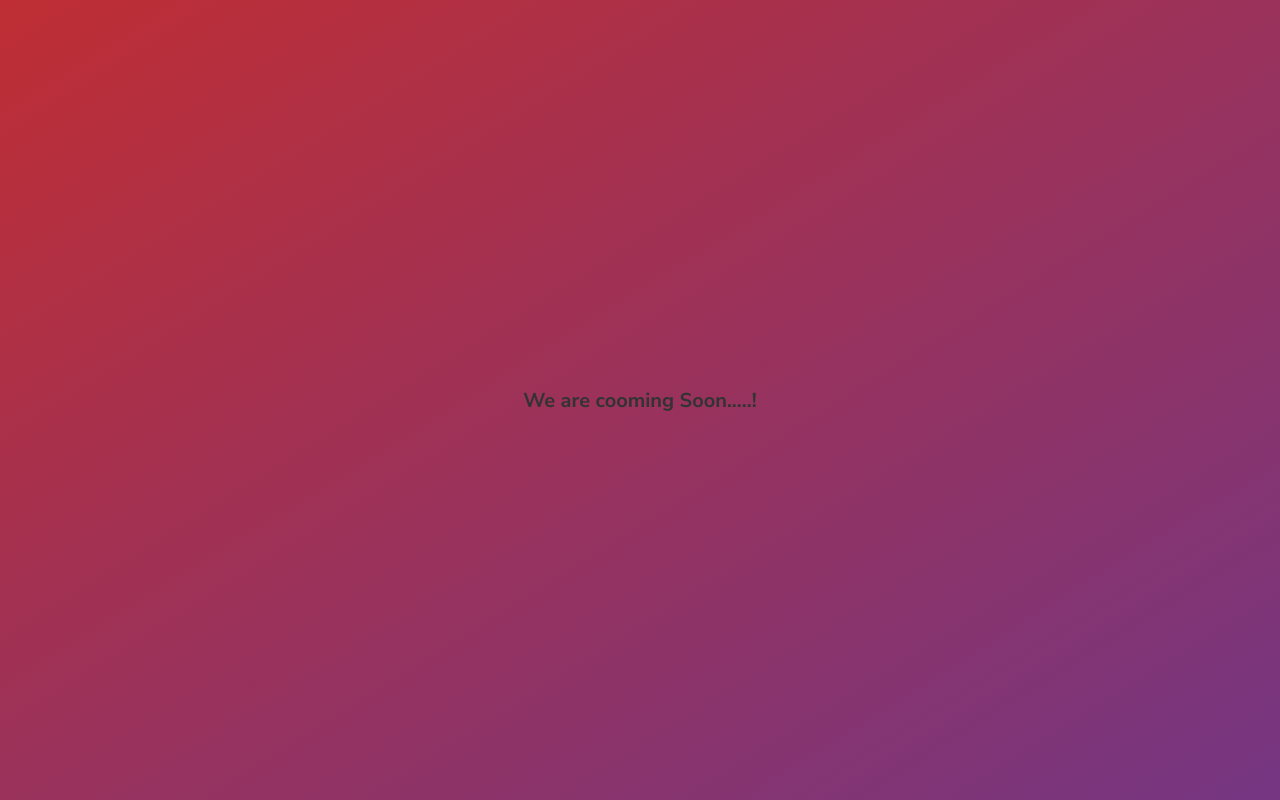
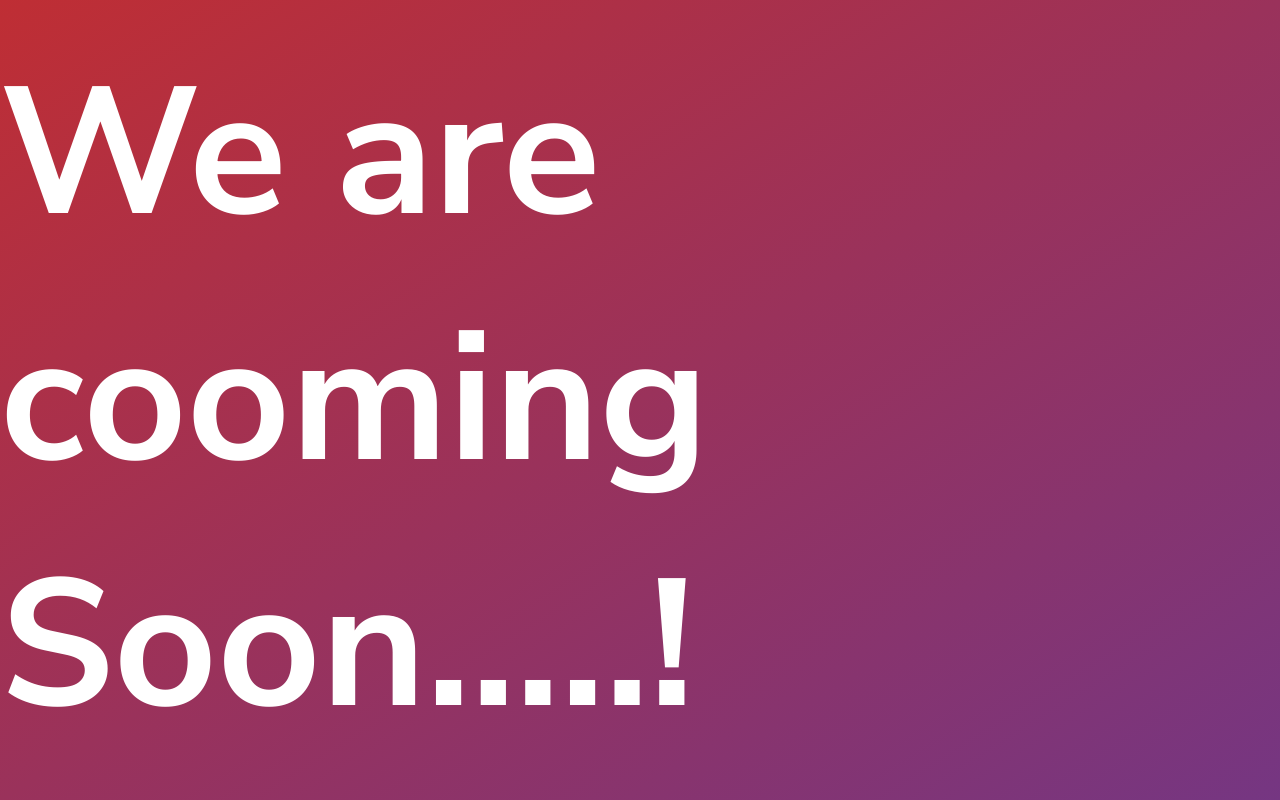
Before and after one commit to lalit137/pigGame, a plain HTML site: page index.html in a window 1280 px wide. Drawn offline with Linux system fonts and the light colour scheme.

Commit message:
just heading demo handler

```diff
--- a/style.css
+++ b/style.css
@@ -24,3 +24,8 @@ body {
 }
 
 /* LAYOUT */
+
+h1 {
+  font-size: 18rem;
+  color: #fff;
+}
```
